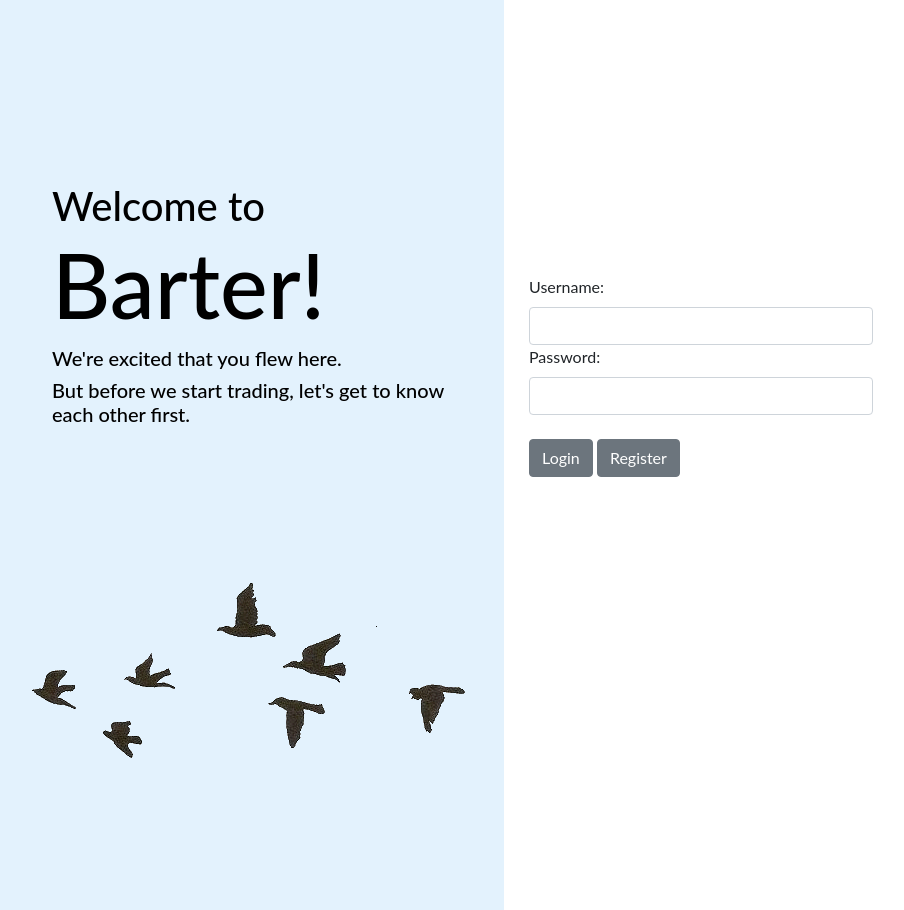
After one commit to Joseph-Q-Nguyen/Barter, a Django app: page /login in a window 1280 px wide. The commit adds this page. Shown: the whole page, without its empty margins (8-912 px from the left). Run offline with Django 3.2, Linux system fonts and the light colour scheme; some libraries are stand-ins or nearby versions.

Commit message:
Added Login UI, configured Models and populated them.

```diff
--- a/Barter/Barter/urls.py
+++ b/Barter/Barter/urls.py
@@ -14,10 +14,10 @@ Including another URLconf
     2. Add a URL to urlpatterns:  path('blog/', include('blog.urls'))
 """
 from django.contrib import admin
-from django.urls import path
+from django.urls import path, include
 from main_app import views
 
 urlpatterns = [
     path('admin/', admin.site.urls),
-    path('', views.index)
+    path('', include('main_app.urls'))
 ]
--- a/Barter/main_app/admin.py
+++ b/Barter/main_app/admin.py
@@ -1,5 +1,6 @@
 from django.contrib import admin
-from main_app.models import Post
+from main_app.models import Item, Wishlist
 
 # Register your models here.
-admin.site.register(Post)
+admin.site.register(Item)
+admin.site.register(Wishlist)
--- /dev/null
+++ b/Barter/main_app/forms.py
@@ -0,0 +1,12 @@
+from django import forms
+
+class LoginForm(forms.Form):
+	username = forms.CharField(label='Username', widget=forms.TextInput(attrs={'class':'form-control'}))
+	password = forms.CharField(label='Password', widget=forms.PasswordInput(attrs={'class':'form-control'}))
+
+	# def clean(self):
+	# 	data = super().clean()
+	# 	if len(data['username']) == 0:
+	# 		raise forms.ValidationError("Username field cannot be empty")
+	# 	if len(data['password']) == 0:
+	# 		raise forms.ValidationError("Password field cannot be empty")
--- /dev/null
+++ b/Barter/main_app/urls.py
@@ -0,0 +1,7 @@
+from django.urls import path
+from main_app import views
+
+urlpatterns = [
+    path('', views.index, name='index'),
+    path('login', views.login, name='signin')
+]
--- a/Barter/main_app/views.py
+++ b/Barter/main_app/views.py
@@ -1,6 +1,25 @@
 from django.shortcuts import render
-from .models import Post
+from django.contrib.auth import authenticate, login
+from .forms import LoginForm
+from .models import Item
 
 # Create your views here.
 def index(request):
-	return render(request, "index.html", context={'posts': Post.objects.all()})
+	return render(request, "index.html", context={'posts': Item.objects.all()})
+
+def login(request):
+	form = LoginForm()
+	context = {'logged_in': False, 'login_form': form}
+	if request.method == "POST":
+		lform = LoginForm(request.POST)
+		if lform.is_valid():
+			print(lform)
+			username = lform['username']
+			password = lform['password']
+			if 'login' in lform:
+				print("Logging in..")
+			else:
+				print("Registering...")
+			user = authenticate(request, username=username, password=password)
+			context['logged_in'] = user != None
+	return render(request, "main_app/signin.html", context=context)
--- /dev/null
+++ b/Barter/static/main_app/login.css
@@ -0,0 +1,73 @@
+body {
+    font-family: "Lato", sans-serif;
+}
+
+.main-head{
+    height: 150px;
+    background: #FFF;
+
+}
+
+.sidenav {
+    height: 100%;
+    background-color: #e3f2fd;
+    overflow-x: hidden;
+    padding-top: 20px;
+}
+
+
+.main {
+    padding: 0px 10px;
+}
+
+@media screen and (max-height: 450px) {
+    .sidenav {padding-top: 15px;}
+}
+
+@media screen and (max-width: 450px) {
+    .login-form{
+        margin-top: 10%;
+    }
+
+    .register-form{
+        margin-top: 10%;
+    }
+}
+
+@media screen and (min-width: 768px){
+    .main{
+        margin-left: 40%;
+    }
+
+    .sidenav{
+        width: 40%;
+        position: fixed;
+        z-index: 1;
+        top: 0;
+        left: 0;
+    }
+
+    .login-form{
+        margin-top: 80%;
+    }
+
+    .register-form{
+        margin-top: 20%;
+    }
+}
+
+
+.login-main-text{
+    margin-top: 20%;
+    padding: 60px;
+    color: #000;
+}
+
+.login-main-text h2{
+    font-weight: 300;
+}
+
+.btn-black{
+    background-color: #000 !important;
+    color: #fff;
+}
--- a/Barter/templates/base.html
+++ b/Barter/templates/base.html
@@ -6,6 +6,8 @@
     <link rel="stylesheet" href="https://stackpath.bootstrapcdn.com/bootstrap/4.3.1/css/bootstrap.min.css" integrity="sha384-ggOyR0iXCbMQv3Xipma34MD+dH/1fQ784/j6cY/iJTQUOhcWr7x9JvoRxT2MZw1T" crossorigin="anonymous">
     <link rel="stylesheet" href="{% static "main_app/style.css" %}">
     <link rel="shortcut icon" type="image/x-icon" href="{% static "favicon.ico" %}">
+    {% block links %}
+    {% endblock %}
     <meta charset="utf-8">
     <title>{% block title %}{% endblock %}</title>
   </head>
@@ -30,7 +32,7 @@
                   <img src="{% static "man.png" %}" width="35" height="35" alt="">
                 </a>
                 <div class="dropdown-menu" aria-labelledby="navbarDropdown">
-                  <a class="dropdown-item" href="#">Log In</a>
+                  <a class="dropdown-item" href="{% url 'signin' %}">Log In</a>
                   <a class="dropdown-item" href="#">Wishlist</a>
                   {# <div class="dropdown-divider"></div> #}
                   {# <a class="dropdown-item" href="#">Something else here</a> #}
--- /dev/null
+++ b/Barter/templates/main_app/signin.html
@@ -0,0 +1,39 @@
+<!DOCTYPE html>
+{% load static %}
+<html lang="en">
+  <head>
+    <!-- Boostrap CDN -->
+    <link rel="stylesheet" href="https://stackpath.bootstrapcdn.com/bootstrap/4.3.1/css/bootstrap.min.css" integrity="sha384-ggOyR0iXCbMQv3Xipma34MD+dH/1fQ784/j6cY/iJTQUOhcWr7x9JvoRxT2MZw1T" crossorigin="anonymous">
+    <link rel="stylesheet" href="{% static "main_app/login.css" %}">
+    <link rel="shortcut icon" type="image/x-icon" href="{% static "favicon.ico" %}">
+    <meta charset="utf-8">
+    <title>Login</title>
+  </head>
+  <body>
+    <div class="sidenav">
+      <div class="login-main-text">
+        <h1>Welcome to <span style="font-size:90px">Barter!</span></h1>
+        <h5>We're excited that you flew here.</h5>
+        <h5>But before we start trading, let's get to know each other first.</h5>
+      </div>
+      <img src="{% static "main_app/birds.gif" %}" alt="">
+    </div>
+    {% if logged_in %}
+      <h4>Log in successful. Redirecting...</h4>
+    {% else %}
+      <div class="main">
+        <div class="col-md-6 col-sm-12">
+          <div class="login-form">
+            <form method="POST">
+              {% csrf_token %}
+              {{ login_form }}
+              <br>
+              <input name="login" type="submit" class="btn btn-secondary" value="Login">
+              <input name="register" type="submit" class="btn btn-secondary" value="Register">
+            </form>
+          </div>
+        </div>
+      </div>
+    {% endif %}
+  </body>
+</html>
```
Also changed, not shown: Barter/Barter/settings.py (+13 -13 lines), Barter/main_app/models.py (+29 -1 lines), Barter/populate_script.py (+27 -7 lines), Barter/db.sqlite3, Barter/main_app/migrations/0001_initial.py, Barter/main_app/migrations/0002_auto_20200222_2056.py (deleted), Barter/static/main_app/birds.gif (added), 1 other file.
